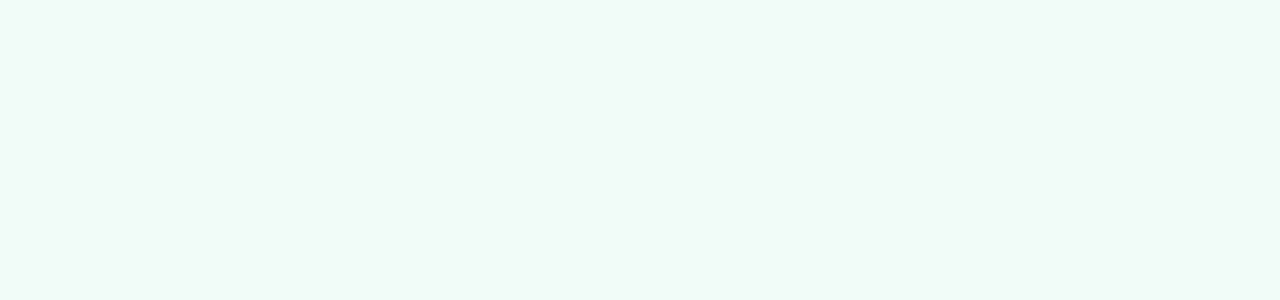
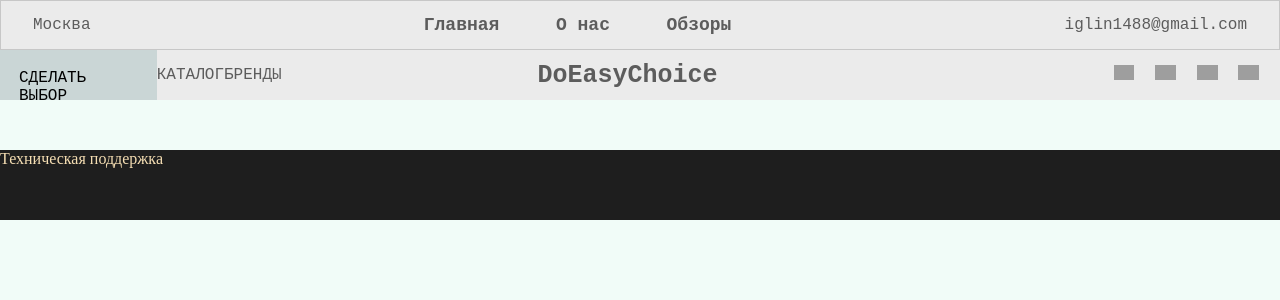
Before and after one commit to MaximIglin/DoEasy-good-variant, a React (Create React App) app in the folder easy-choice-ui/: page /rewiews in a window 1280 px wide. Shown: the top 300 px of the page. Built offline with nearby package versions, Linux system fonts and the light colour scheme; grey boxes are pictures that could not be loaded.

Commit message:
About Page122

```diff
--- a/easy-choice-ui/src/App.js
+++ b/easy-choice-ui/src/App.js
@@ -3,6 +3,7 @@
 import './App.css';
 import { BrowserRouter, Route } from 'react-router-dom';
 import AboutPage from './pages/about.jsx';
+import Rewiew from './pages/review.jsx';
 
 
 const App = () => {
@@ -16,7 +17,9 @@
       <Route path="/about">
            <AboutPage/>
       </Route>
-
+      <Route path="/rewiews">
+           <Rewiew/>
+      </Route>
     </BrowserRouter>
 
   )
--- a/easy-choice-ui/src/components/UI/header_UI/Row1Nav.jsx
+++ b/easy-choice-ui/src/components/UI/header_UI/Row1Nav.jsx
@@ -7,7 +7,8 @@
         <div className={classes.row_1_navigation}>
             <Link to="/" style={{ textDecoration: 'none', color: 'rgb(92, 92, 92)' }}><div className={classes.row_1_btn}>Главная</div></Link>
             <Link to="/about" style={{ textDecoration: 'none', color: 'rgb(92, 92, 92)' }}><div className={classes.row_1_btn}>О нас</div></Link>
-            <div className={classes.row_1_btn}>Обзоры</div>
+            <Link to="/rewiews" style={{ textDecoration: 'none', color: 'rgb(92, 92, 92)' }}><div className={classes.row_1_btn}>Обзоры</div></Link>
+
         </div>
     )
 }
--- a/easy-choice-ui/src/pages/review.jsx
+++ b/easy-choice-ui/src/pages/review.jsx
@@ -0,0 +1,17 @@
+import React from "react";
+import classes from "../components/styles/review.module.css"
+import Footer from '../components/Footer/Footer';
+import Header from '../components/Header/Header';
+
+
+const Rewiew = () => {
+
+    return(
+        <div>
+            <Header/>
+            <Footer/>
+        </div>
+    )
+}
+
+export default Rewiew;
```
